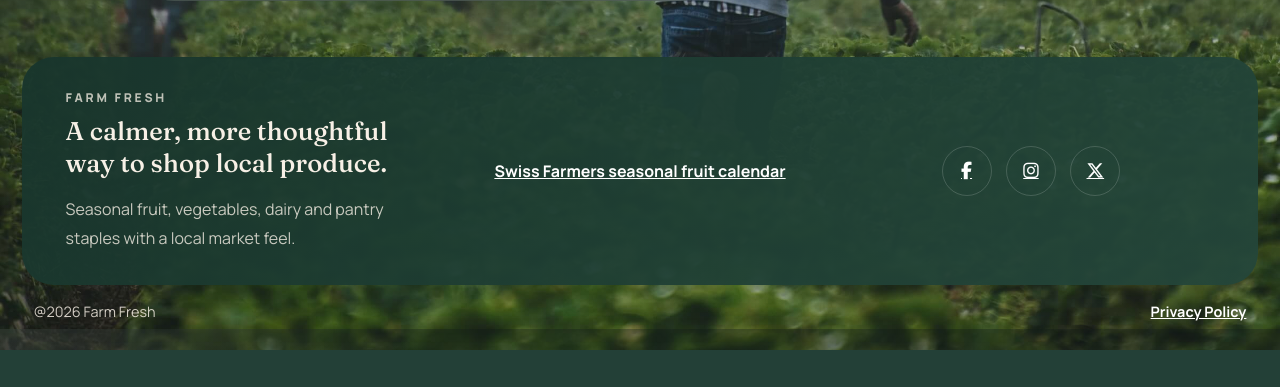
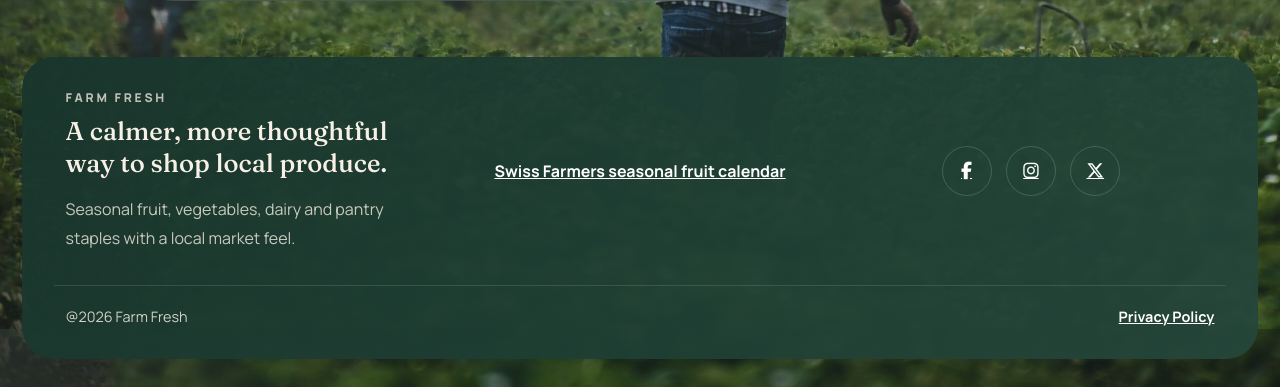
Before and after one commit to Joao4569/farm_fresh_2.0, a Django app: page / in a window 1280 px wide. Shown: the part 1271-1658 px from the top of the page. Before the commit the page ends 1621 px from the top, so only its background shows below. Run offline with Django 5.2, Linux system fonts and the light colour scheme; some libraries are stand-ins or nearby versions.

Commit message:
style: Add privacy policy and copyright to main footer style.

```diff
--- a/farm_fresh_v_2_0_project/static/css/base.css
+++ b/farm_fresh_v_2_0_project/static/css/base.css
@@ -615,8 +615,9 @@ input[name="q"]::placeholder {
 }
 
 .footer-meta {
-  max-width: 1380px;
-  margin: 1rem auto 0;
+  margin-top: 0.5rem;
+  padding-top: 1.25rem;
+  border-top: 1px solid rgba(255, 247, 237, 0.12);
   color: rgba(255, 247, 237, 0.8);
   font-size: 0.9rem;
 }
--- a/farm_fresh_v_2_0_project/templates/base.html
+++ b/farm_fresh_v_2_0_project/templates/base.html
@@ -336,8 +336,8 @@
             <i class="fa-brands fa-x-twitter"></i>
           </a>
         </div>
-      </div>
 
+        <div class="col-12">
           <div class="row footer-meta">
             <div class="col-12 col-md-6 text-center text-md-start">
               <p class="mb-0">@2026 Farm Fresh</p>
@@ -352,6 +352,8 @@
               >
                 Privacy Policy
               </a>
+            </div>
+          </div>
         </div>
       </div>
     </footer>
```
Lines whose indentation alone changed are shown as unchanged.
